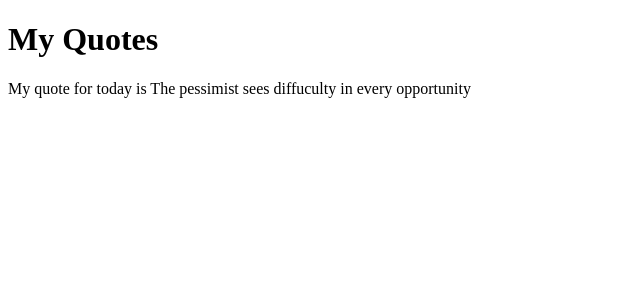
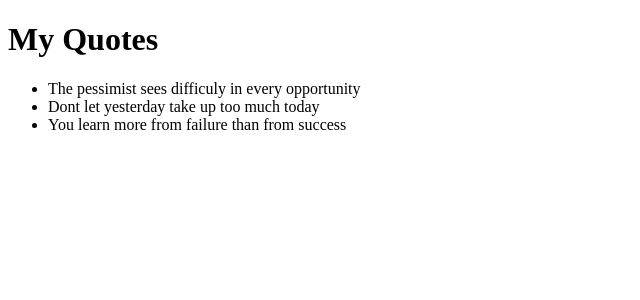
Before and after one commit to Albert-beg/QUOTE, an Angular app in the folder Quotes/: page / in a window 1280 px wide. Shown: the top 300 px of the page, without its empty margins (0-640 px from the left). Built offline with nearby package versions, Linux system fonts and the light colour scheme.

Commit message:
add quote list

```diff
--- a/Quotes/src/app/app.component.html
+++ b/Quotes/src/app/app.component.html
@@ -1,4 +1,8 @@
 <div>
   <h1>My Quotes</h1>
-  <p>My quote for today is {{ quote }}</p>
+  <ul>
+    <li *ngFor='let quote of quotes'>
+      {{quote}}
+    </li>
+  </ul>
 </div>
--- a/Quotes/src/app/app.component.ts
+++ b/Quotes/src/app/app.component.ts
@@ -6,5 +6,8 @@ import { Component } from '@angular/core';
   styleUrls: ['./app.component.css']
 })
 export class AppComponent {
-  quote ='The pessimist sees diffuculty in every opportunity'
+  quotes:string[];
+  constructor(){
+    this.quotes=['The pessimist sees difficuly in every opportunity','Dont let yesterday take up too much today','You learn more from failure than from success']
+  }
 }
```
